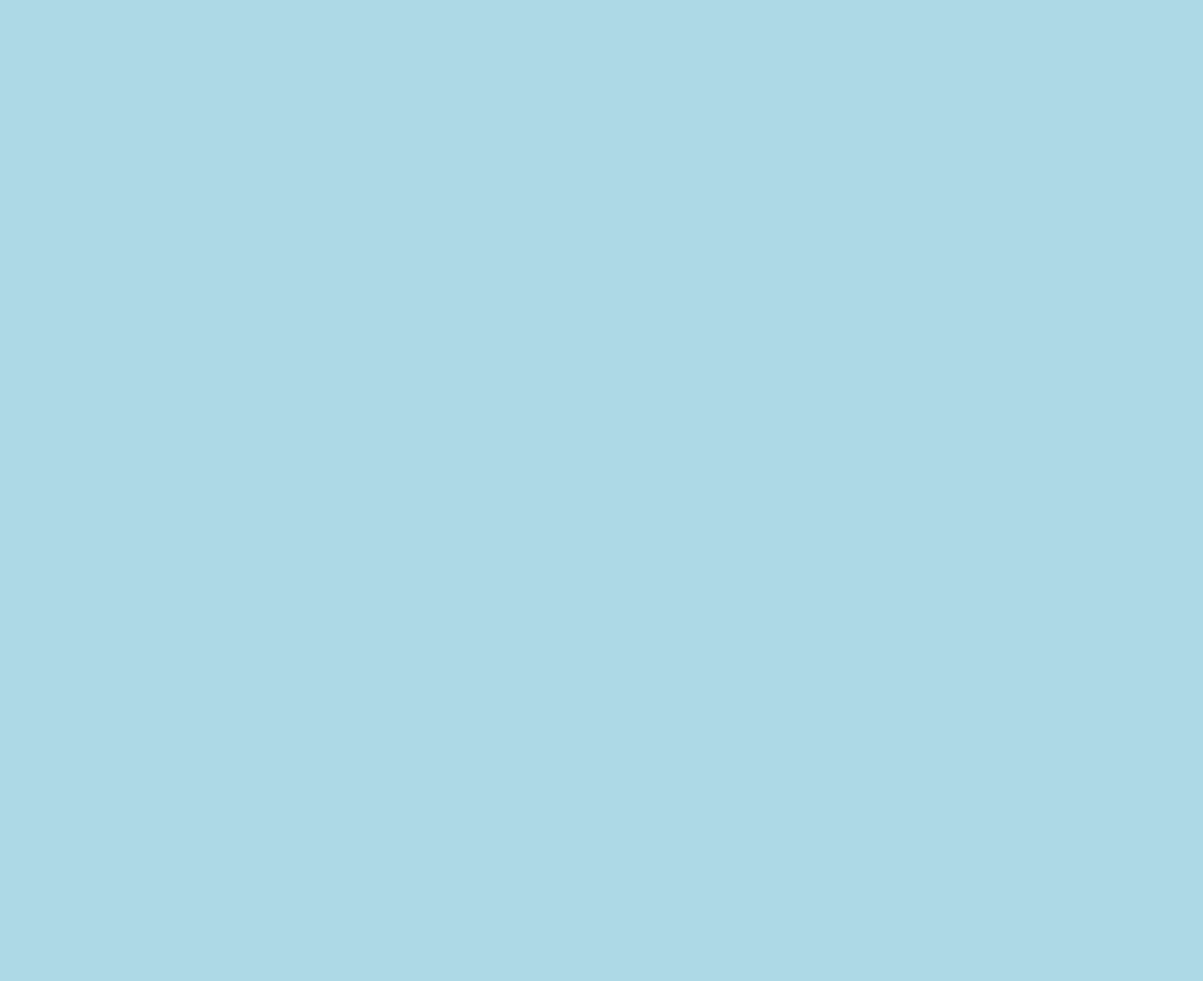
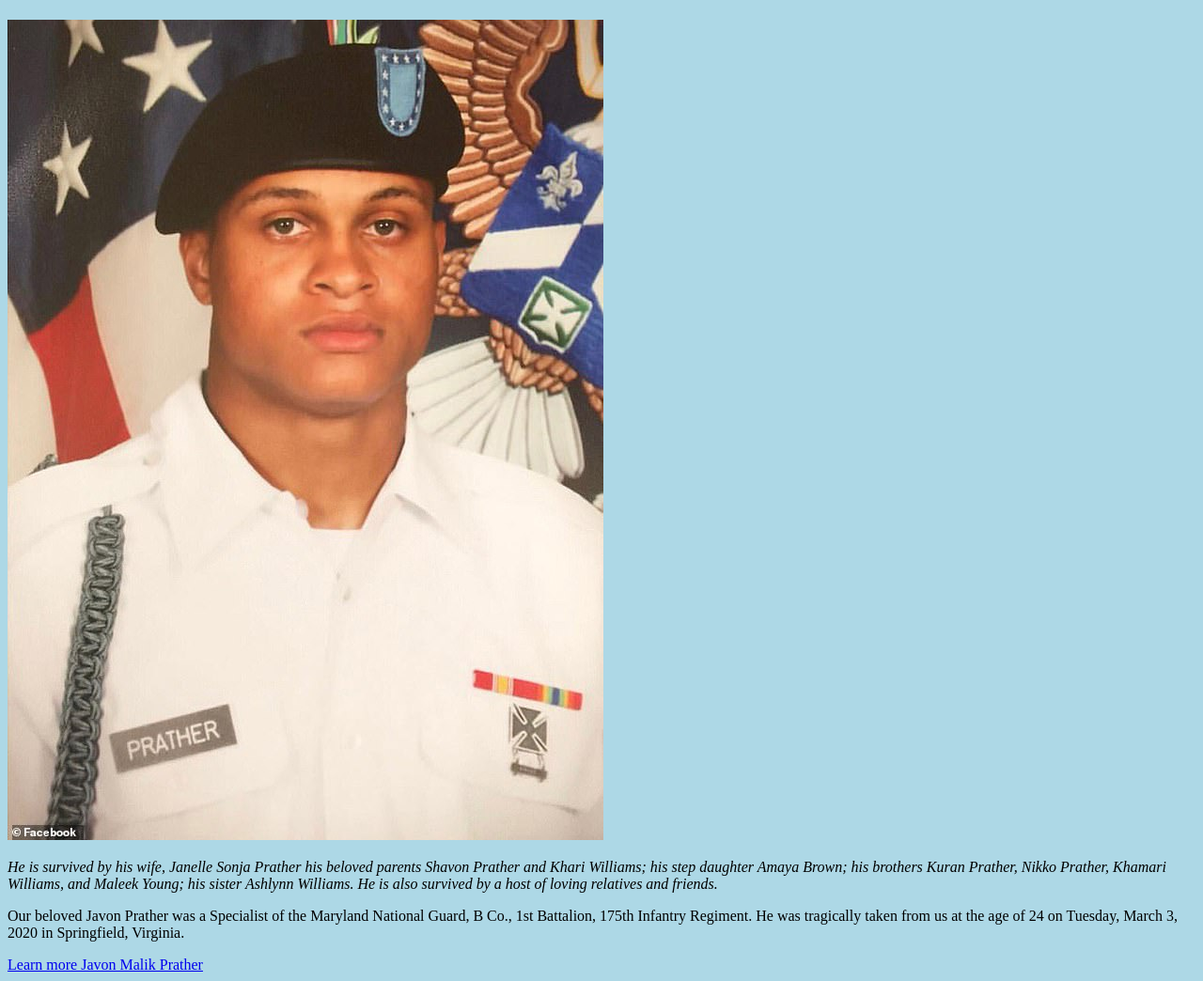
Before and after one commit to ZacHug/tribute-page, a plain HTML site: page index.html in a window 1280 px wide. Shown: the whole page at 94% size. Before the commit the page ends 800 px from the top, so only its background shows below. Drawn offline with Linux system fonts and the light colour scheme.

Commit message:
update index file

```diff
--- a/index.html
+++ b/index.html
@@ -6,10 +6,30 @@
     <meta name="viewport" content="width=device-width, initial-scale=1.0">
     <link rel="stylesheet" href="css/style.css">
     <title>Javon M.Prather</title>
+
 </head>
 <body>
+    <div id="main">
 
-    <div id="main">
+        <h1 id="title"> </h1>
+
+            <div id="img-div">
+
+                <img src="images/JMP01.jpg" alt="Javon Malik Prather's Portrait" id="image">
+
+                <p id="img-caption"> <em>He is survived by his wife, Janelle Sonja Prather his beloved parents Shavon Prather and Khari Williams; his step daughter Amaya Brown; his brothers Kuran Prather, Nikko Prather, Khamari Williams, and Maleek Young; his sister Ashlynn Williams. He is also survived by a host of loving relatives and friends.</em> </p>
+
+                <div id="tribute-information">
+                    <p>Our beloved Javon Prather was a Specialist of the Maryland National Guard, B Co., 1st Battalion, 175th Infantry Regiment. He was tragically taken from us at the age of 24 on Tuesday, March 3, 2020 in Springfield, Virginia.</p>
+
+                    <a href="https://www.legacy.com/us/obituaries/washingtonpost/name/javon-prather-obituary?n=javon-prather&pid=195627583" target="_blank" id="tribute-link">Learn more Javon Malik Prather</a>
+                </div>
+            </div>
+
+
+
+
+
 
     </div>
 </body>
```
